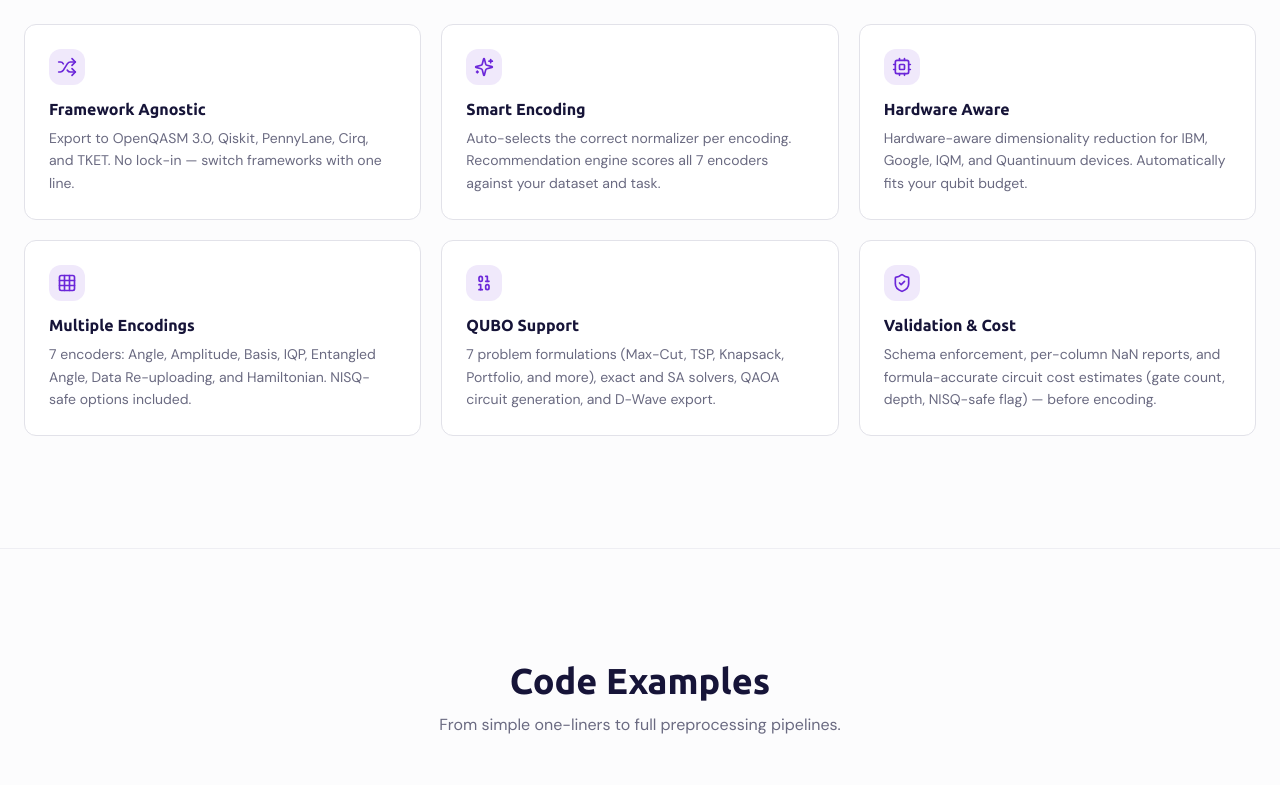
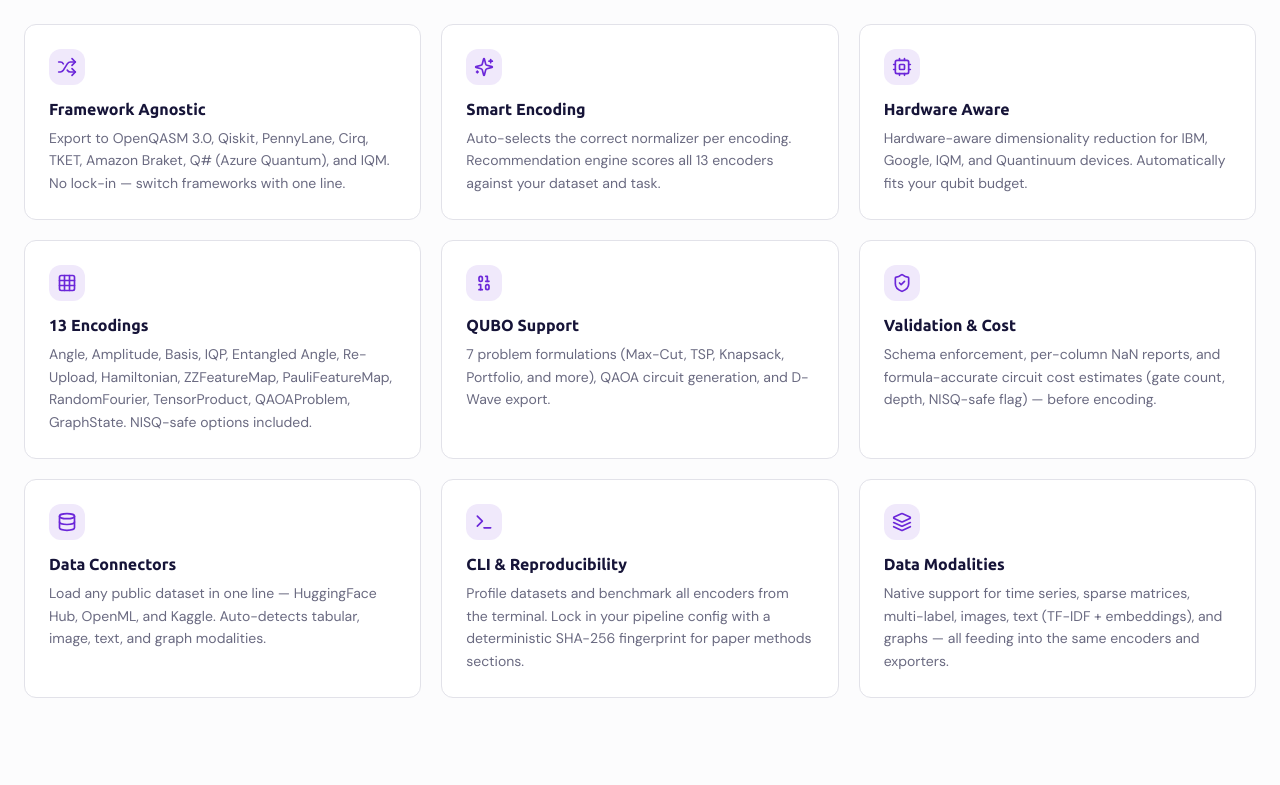
Before and after one commit to quprep/quprep.org, a React (Vite) app: page / in a window 1280 px wide. Shown: the part 1560-2345 px from the top of the page. Built offline with nearby package versions, Linux system fonts and the light colour scheme; the HTML template or start-up script is replaced by a standard one.

Commit message:
chore: update website for v0.8.0

```diff
--- a/index.html
+++ b/index.html
@@ -14,6 +14,7 @@
     <meta name="twitter:description" content="The missing preprocessing layer between classical data and quantum computing frameworks." />
     <link rel="canonical" href="https://quprep.org" />
     <link rel="icon" href="/favicon.png" type="image/png" />
+    <script defer src="https://stats.syncure.app/script.js" data-website-id="ea884e0b-a00e-4b7e-908d-951f3c0cf61d"></script>
     <script type="application/ld+json">
     {
       "@context": "https://schema.org",
--- a/src/components/CodeExamplesSection.tsx
+++ b/src/components/CodeExamplesSection.tsx
@@ -77,19 +77,15 @@ result.summary()               # aligned audit table`,
     id: "qubo",
     label: "QUBO",
     code: `import numpy as np
-from quprep.qubo import max_cut, solve_brute, qaoa_circuit
+from quprep.qubo import max_cut, qaoa_circuit
 
 # Max-Cut on a graph
 adj = np.array([[0,1,1],[1,0,1],[1,1,0]], dtype=float)
 q = max_cut(adj)
 
-# Exact solver (n ≤ 20) or simulated annealing
-sol = solve_brute(q)
-print(sol.x)       # optimal binary vector
-print(sol.energy)  # -2.0
-
 # Generate a QAOA circuit (OpenQASM 3.0)
-qasm = qaoa_circuit(q, p=2)`,
+qasm = qaoa_circuit(q, p=2)
+print(qasm)`,
   },
 ];
 
--- a/src/components/CommunitySection.tsx
+++ b/src/components/CommunitySection.tsx
@@ -7,7 +7,7 @@ const bibtex = `@software{quprep2026,
   title     = {QuPrep: Quantum Data Preparation},
   year      = {2026},
   publisher = {Zenodo},
-  version   = {0.4.0},
+  version   = {0.8.0},
   doi       = {10.5281/zenodo.19286258},
   url       = {https://doi.org/10.5281/zenodo.19286258},
   license   = {Apache-2.0},
--- a/src/components/FeaturesSection.tsx
+++ b/src/components/FeaturesSection.tsx
@@ -1,16 +1,16 @@
 import { motion } from "framer-motion";
-import { Shuffle, Cpu, Sparkles, Grid3X3, Binary, ShieldCheck } from "lucide-react";
+import { Shuffle, Cpu, Sparkles, Grid3X3, Binary, ShieldCheck, Database, Terminal, Layers } from "lucide-react";
 
 const features = [
   {
     icon: Shuffle,
     title: "Framework Agnostic",
-    description: "Export to OpenQASM 3.0, Qiskit, PennyLane, Cirq, and TKET. No lock-in — switch frameworks with one line.",
+    description: "Export to OpenQASM 3.0, Qiskit, PennyLane, Cirq, TKET, Amazon Braket, Q# (Azure Quantum), and IQM. No lock-in — switch frameworks with one line.",
   },
   {
     icon: Sparkles,
     title: "Smart Encoding",
-    description: "Auto-selects the correct normalizer per encoding. Recommendation engine scores all 7 encoders against your dataset and task.",
+    description: "Auto-selects the correct normalizer per encoding. Recommendation engine scores all 13 encoders against your dataset and task.",
   },
   {
     icon: Cpu,
@@ -19,18 +19,33 @@ const features = [
   },
   {
     icon: Grid3X3,
-    title: "Multiple Encodings",
-    description: "7 encoders: Angle, Amplitude, Basis, IQP, Entangled Angle, Data Re-uploading, and Hamiltonian. NISQ-safe options included.",
+    title: "13 Encodings",
+    description: "Angle, Amplitude, Basis, IQP, Entangled Angle, Re-Upload, Hamiltonian, ZZFeatureMap, PauliFeatureMap, RandomFourier, TensorProduct, QAOAProblem, GraphState. NISQ-safe options included.",
   },
   {
     icon: Binary,
     title: "QUBO Support",
-    description: "7 problem formulations (Max-Cut, TSP, Knapsack, Portfolio, and more), exact and SA solvers, QAOA circuit generation, and D-Wave export.",
+    description: "7 problem formulations (Max-Cut, TSP, Knapsack, Portfolio, and more), QAOA circuit generation, and D-Wave export.",
   },
   {
     icon: ShieldCheck,
     title: "Validation & Cost",
     description: "Schema enforcement, per-column NaN reports, and formula-accurate circuit cost estimates (gate count, depth, NISQ-safe flag) — before encoding.",
+  },
+  {
+    icon: Database,
+    title: "Data Connectors",
+    description: "Load any public dataset in one line — HuggingFace Hub, OpenML, and Kaggle. Auto-detects tabular, image, text, and graph modalities.",
+  },
+  {
+    icon: Terminal,
+    title: "CLI & Reproducibility",
+    description: "Profile datasets and benchmark all encoders from the terminal. Lock in your pipeline config with a deterministic SHA-256 fingerprint for paper methods sections.",
+  },
+  {
+    icon: Layers,
+    title: "Data Modalities",
+    description: "Native support for time series, sparse matrices, multi-label, images, text (TF-IDF + embeddings), and graphs — all feeding into the same encoders and exporters.",
   },
 ];
 
--- a/src/components/HeroSection.tsx
+++ b/src/components/HeroSection.tsx
@@ -26,7 +26,7 @@ const HeroSection = () => {
         >
           {/* Badge */}
           <div className="inline-flex items-center gap-2 rounded-full border border-border bg-card px-4 py-1.5 mb-8">
-            <span className="text-xs font-mono text-primary font-medium">v0.4.0</span>
+            <span className="text-xs font-mono text-primary font-medium">v0.8.0</span>
             <span className="h-3 w-px bg-border" />
             <span className="text-xs text-muted-foreground">Open Source · Apache 2.0</span>
           </div>
--- a/src/components/QuickStartSection.tsx
+++ b/src/components/QuickStartSection.tsx
@@ -38,8 +38,7 @@ for i, enc in enumerate(result.encoded):
 
 # Or get a Qiskit QuantumCircuit
 # pip install quprep[qiskit]
-from quprep.export.qiskit_export import QiskitExporter
-qc = QiskitExporter().export(result.encoded[0])`,
+qc = qd.QiskitExporter().export(result.encoded[0])`,
   },
 ];
 
```
